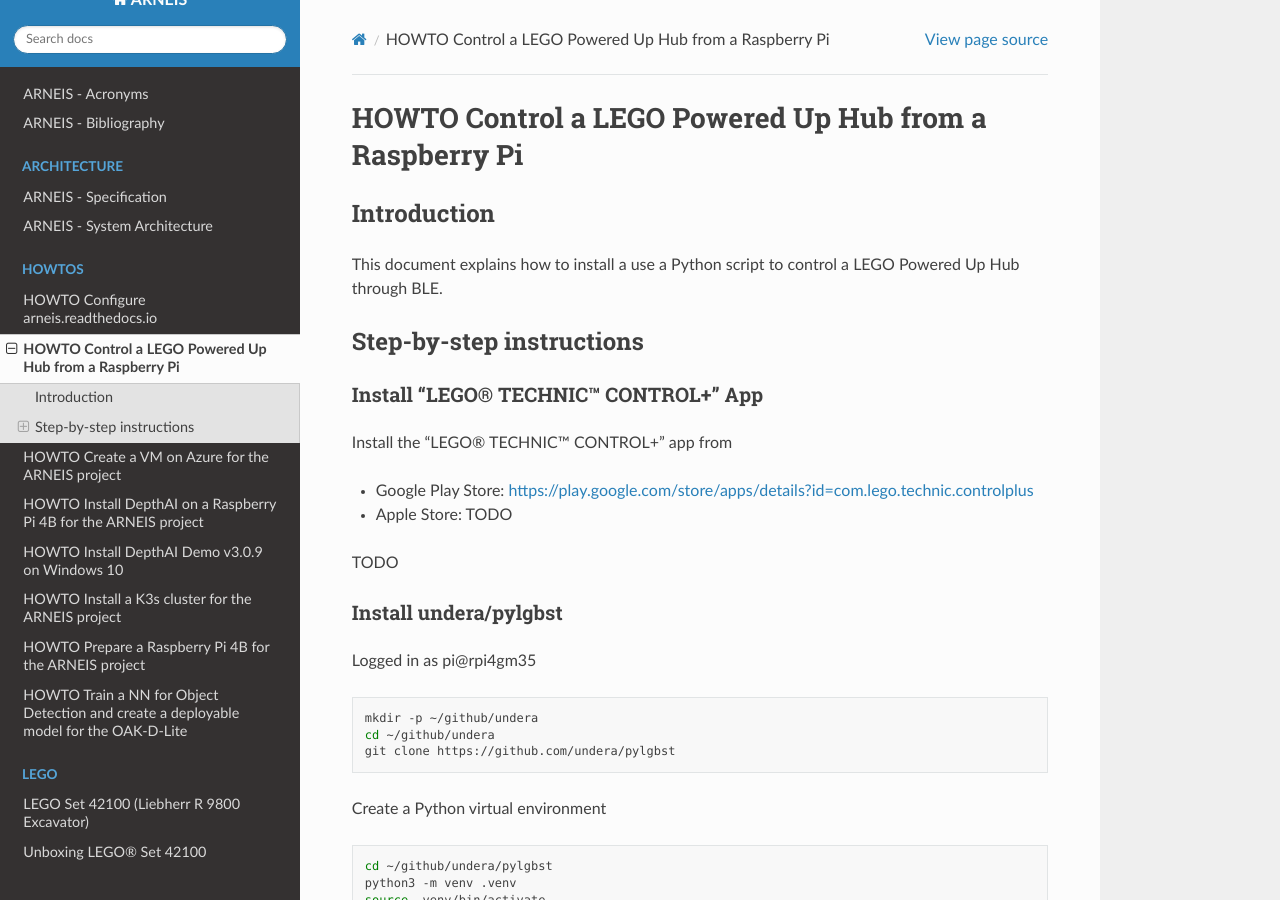
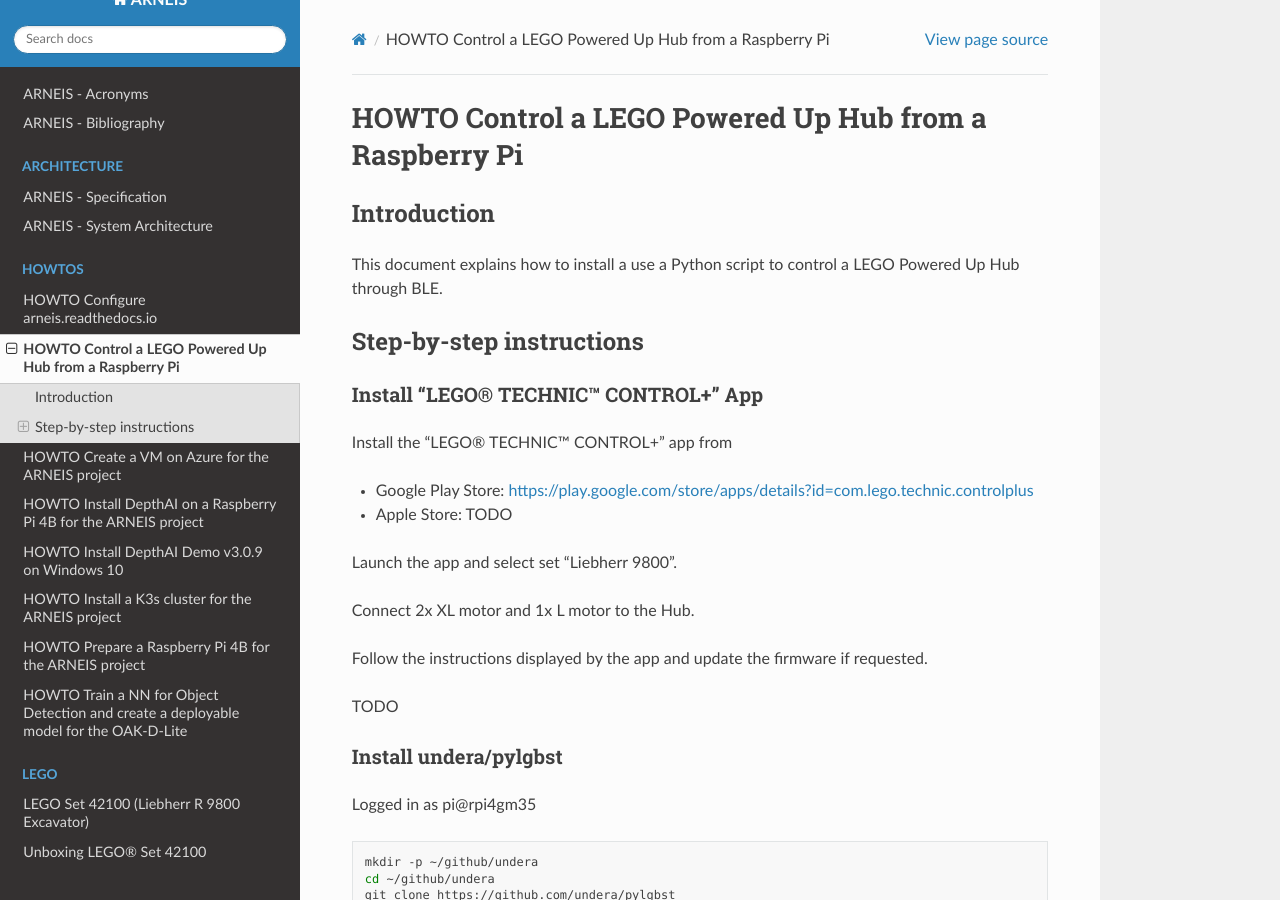
Before and after one commit to B-AROL-O/ARNEIS, a Sphinx documentation site: the page built from docs/howto/howto-control-rpi-poweredup.md, in a window 1280 px wide and 900 px high. Built offline with Sphinx 7.4.7 and the Read the Docs theme 2.0.0, drawn with Linux system fonts in a browser that asks for light colours; pages that are not in the unit, such as notebooks, are missing from menus.

Commit message:
Instructions for updating the firmware on the Hub

```diff
--- a/docs/howto/howto-control-rpi-poweredup.md
+++ b/docs/howto/howto-control-rpi-poweredup.md
@@ -12,6 +12,12 @@
 
 * Google Play Store: <https://play.google.com/store/apps/details?id=com.lego.technic.controlplus>
 * Apple Store: TODO
+
+Launch the app and select set "Liebherr 9800".
+
+Connect 2x XL motor and 1x L motor to the Hub.
+
+Follow the instructions displayed by the app and update the firmware if requested.
 
 TODO
 
```
